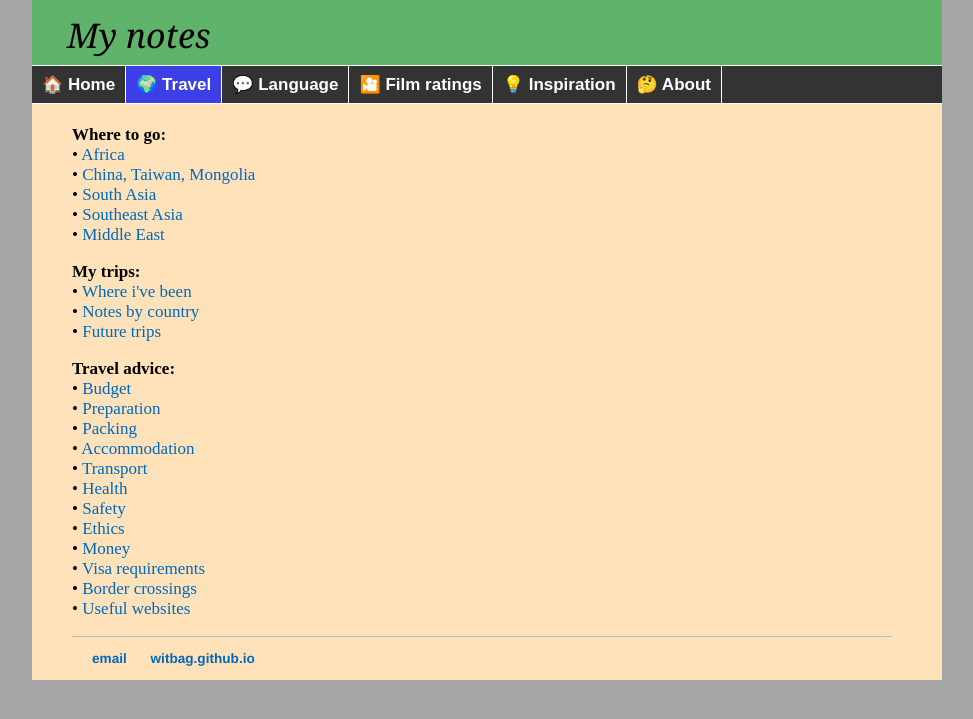
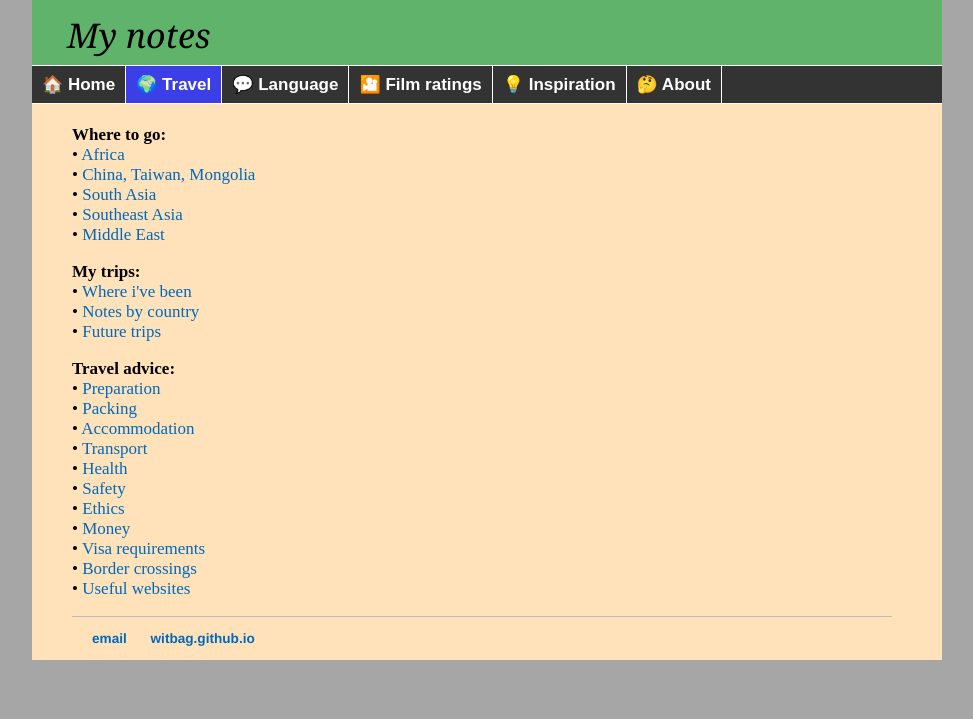
Before and after one commit to witbag/witbag.github.io, a Jekyll site: the page built from travel/index.html, in a window 1280 px wide. Shown: the top 719 px of the page, without its empty margins (153-1126 px from the left). Built offline with Jekyll 4.4.1, drawn with Linux system fonts in a browser that asks for light colours.

Commit message:
Update index.html

```diff
--- a/travel/index.html
+++ b/travel/index.html
@@ -17,7 +17,6 @@ title: Travel
 • <a href="future.html">Future trips</a></p>
 
 <b>Travel advice:</b><br>
-• <a href="budget.html">Budget</a><br>
 • <a href="preparation.html">Preparation</a><br>
 • <a href="packing.html">Packing</a><br>
 • <a href="accommodation.html">Accommodation</a><br>
```
